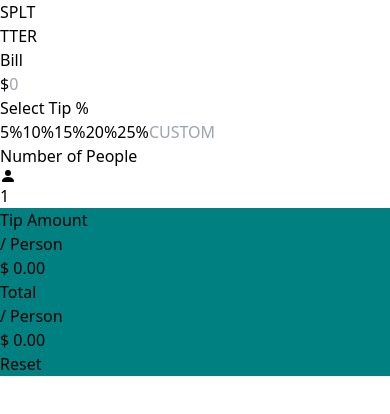
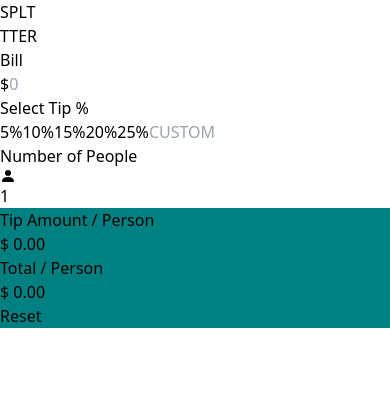
Before and after one commit to girumgizachew1/ChallangeTask, a React (Vite) app: page / in a window 390 px wide. Shown: the top 414 px of the page. Built offline with nearby package versions, Linux system fonts and the light colour scheme.

Commit message:
optimization, responsiveness done

```diff
--- a/src/App.tsx
+++ b/src/App.tsx
@@ -12,8 +12,8 @@ function App() {
         <title>Bill Splitter App</title>
         <meta name="description" content="A bill splitter app that calculates the total tip and amount per person." />
         <meta name="keywords" content="bill splitter, tip calculator, split bill, calculate tip, group expenses" />
-        <meta name="author" content="Your Name Here" />
-        <link rel="icon" type="image/png" href="/favicon.png" sizes="16x16" />
+        <meta name="author" content="Girum Gizachew" />
+        <link rel="icon" type="image/png" href="/vite.svg" sizes="16x16" />
       </Helmet>
       {/* Use Suspense component with fallback to display a loading indicator */}
       <Suspense fallback={<Loading/>}>
--- a/src/components/Splitter.tsx
+++ b/src/components/Splitter.tsx
@@ -86,7 +86,7 @@ function Splitter() {
                                     placeholder='0'
                                     min='0'
                                     onChange={handleBillChange}
-                                    className="w-full pl-10 pr-3 py-2 border border-gray-200 md:border-none outline-none text-right rounded-md text-teal-800 text-3xl leading-tight focus:border-2 focus:border-teal-300"
+                                    className="w-full pl-10 pr-3 py-2 border border-gray-200  outline-none text-right rounded-md text-teal-800 text-3xl leading-tight focus:border-2 focus:border-teal-300"
                                     style={{ appearance: "textfield" }}
                                 />
 
@@ -97,11 +97,11 @@ function Splitter() {
                         <div className='mx-3' >
                             <label htmlFor="tipPercentage customTip" className="text-gray-600 font-bold block text-gray-400 mb-2">Select Tip %</label>
                             <div className="grid grid-cols-2 lg:grid-cols-3 gap-6 text-lg md:text-2xl">
-                                <button className={`w-32 py-2 px-3 border border-gray-300 rounded-md bg-teal-800 text-white  font-bold hover:bg-teal-300 hover:text-teal-800  ${tipPercentage === 5 ? 'bg-teal-300 text-teal-800' : 'bg-teal-800 text-white'}`} onClick={() => handleTipChange(5)}>5%</button>
-                                <button className={`w-32 py-2 px-3 border border-gray-300 rounded-md bg-teal-800 text-white font-bold hover:bg-teal-300 hover:text-teal-800  ${tipPercentage === 10 ? 'bg-teal-300 text-teal-800' : 'bg-teal-800 text-white'}`} onClick={() => handleTipChange(10)}>10%</button>
-                                <button className={`w-32 py-2 px-3 border border-gray-300 rounded-md bg-teal-800 text-white font-bold hover:bg-teal-300 hover:text-teal-800  ${tipPercentage === 15 ? 'bg-teal-300 text-teal-800' : 'bg-teal-800 text-white'}`} onClick={() => handleTipChange(15)}>15%</button>
-                                <button className={`w-32 py-2 px-3 border border-gray-300 rounded-md bg-teal-800 text-white font-bold hover:bg-teal-300 hover:text-teal-800  ${tipPercentage === 20 ? 'bg-teal-300 text-teal-800' : 'bg-teal-800 text-white'}`} onClick={() => handleTipChange(20)}>20%</button>
-                                <button className={`w-32 py-2 px-3 border border-gray-300 rounded-md bg-teal-800 text-white font-bold hover:bg-teal-300 hover:text-teal-800  ${tipPercentage === 25 ? 'bg-teal-300 text-teal-800' : 'bg-teal-800 text-white'}`} onClick={() => handleTipChange(25)}>25%</button>
+                                <button className={`w-32 md:w-40 py-2 px-3 border border-gray-300 rounded-md bg-teal-800 text-white  font-bold hover:bg-teal-300 hover:text-teal-800  ${tipPercentage === 5 ? 'bg-teal-300 text-teal-800' : 'bg-teal-800 text-white'}`} onClick={() => handleTipChange(5)}>5%</button>
+                                <button className={`w-32 md:w-40 py-2 px-3 border border-gray-300 rounded-md bg-teal-800 text-white font-bold hover:bg-teal-300 hover:text-teal-800  ${tipPercentage === 10 ? 'bg-teal-300 text-teal-800' : 'bg-teal-800 text-white'}`} onClick={() => handleTipChange(10)}>10%</button>
+                                <button className={`w-32 md:w-40 py-2 px-3 border border-gray-300 rounded-md bg-teal-800 text-white font-bold hover:bg-teal-300 hover:text-teal-800  ${tipPercentage === 15 ? 'bg-teal-300 text-teal-800' : 'bg-teal-800 text-white'}`} onClick={() => handleTipChange(15)}>15%</button>
+                                <button className={`w-32 md:w-40 py-2 px-3 border border-gray-300 rounded-md bg-teal-800 text-white font-bold hover:bg-teal-300 hover:text-teal-800  ${tipPercentage === 20 ? 'bg-teal-300 text-teal-800' : 'bg-teal-800 text-white'}`} onClick={() => handleTipChange(20)}>20%</button>
+                                <button className={`w-32 md:w-40 py-2 px-3 border border-gray-300 rounded-md bg-teal-800 text-white font-bold hover:bg-teal-300 hover:text-teal-800  ${tipPercentage === 25 ? 'bg-teal-300 text-teal-800' : 'bg-teal-800 text-white'}`} onClick={() => handleTipChange(25)}>25%</button>
                                 <input style={{ appearance: "textfield" }}
                                     type="number"
                                     id="customTip"
@@ -116,7 +116,7 @@ function Splitter() {
                                         handleTipChange(value);
                                     }}
                                     placeholder='CUSTOM'
-                                    className="w-32 text-right  text-teal-700 rounded-md outline-none focus:border-2 focus:border-teal-300 py-2 px-3 leading-tight" />
+                                    className="w-32 md:w-40 text-right  text-teal-700 rounded-md outline-none focus:border-2 focus:border-teal-300 py-2 px-3 leading-tight" />
                             </div>
                         </div>
 
@@ -137,7 +137,7 @@ function Splitter() {
                                     id="numOfPeople"
                                     value={numOfPeople}
                                     onChange={handlePeopleChange}
-                                    className={`w-full pl-10 pr-3 py-2 text-right rounded-md  text-teal-800 text-3xl leading-tight outline-none border border-gray-200 md:border-none ${isZero ? "focus:border-2 focus:border-red-300 border border-red-400 " : "focus:border-2 focus:border-teal-300"} `}
+                                    className={`w-full pl-10 pr-3 py-2 text-right rounded-md  text-teal-800 text-3xl leading-tight outline-none border border-gray-200 ${isZero ? "focus:border-2 focus:border-red-300 border border-red-400 " : "focus:border-2 focus:border-teal-300"} `}
                                     style={{ appearance: "textfield" }}
                                 />
 
@@ -148,11 +148,20 @@ function Splitter() {
                     <div className="bg-white rounded-xl shadow-md p-10  bg-teal-800 flex flex-col justify-between w-[42vh] md:w-[45vh] " style={{ backgroundColor: "#008080" }} >
                         <div className="flex flex-col gap-6">
                             <div className='flex justify-between' >
-                                <label htmlFor="tipPerPerson" className="text-white text-sm  font-normal block mb-2">Tip Amount <br />   / Person</label>
+
+                            <div>
+                                    <label htmlFor="totalPerPerson" className="text-white text-base font-bold block mb-2">Tip Amount </label>
+                                    <label htmlFor="totalPerPerson" className="text-gray-200 text-sm font-normal block mb-2"> / Person</label>
+
+                                </div>
                                 <p id="tipPerPerson" className="font-bold text-xl md:text-3xl text-teal-100">$ {!isZero ? tipInfo.tipPerPerson : "0.00"}</p>
                             </div>
                             <div className='flex justify-between' >
-                                <label htmlFor="totalPerPerson" className="text-white text-sm font-normal block mb-2">Total <br /> / Person</label>
+                                <div>
+                                    <label htmlFor="totalPerPerson" className="text-white text-base font-bold block mb-2">Total </label>
+                                    <label htmlFor="totalPerPerson" className="text-gray-200 text-sm font-normal block mb-2"> / Person</label>
+
+                                </div>
                                 <p id="totalPerPerson" className="font-bold text-xl md:text-3xl text-teal-100">$ {!isZero ? tipInfo.totalPerPerson : "0.00"}</p>
                             </div>
                         </div>
```
